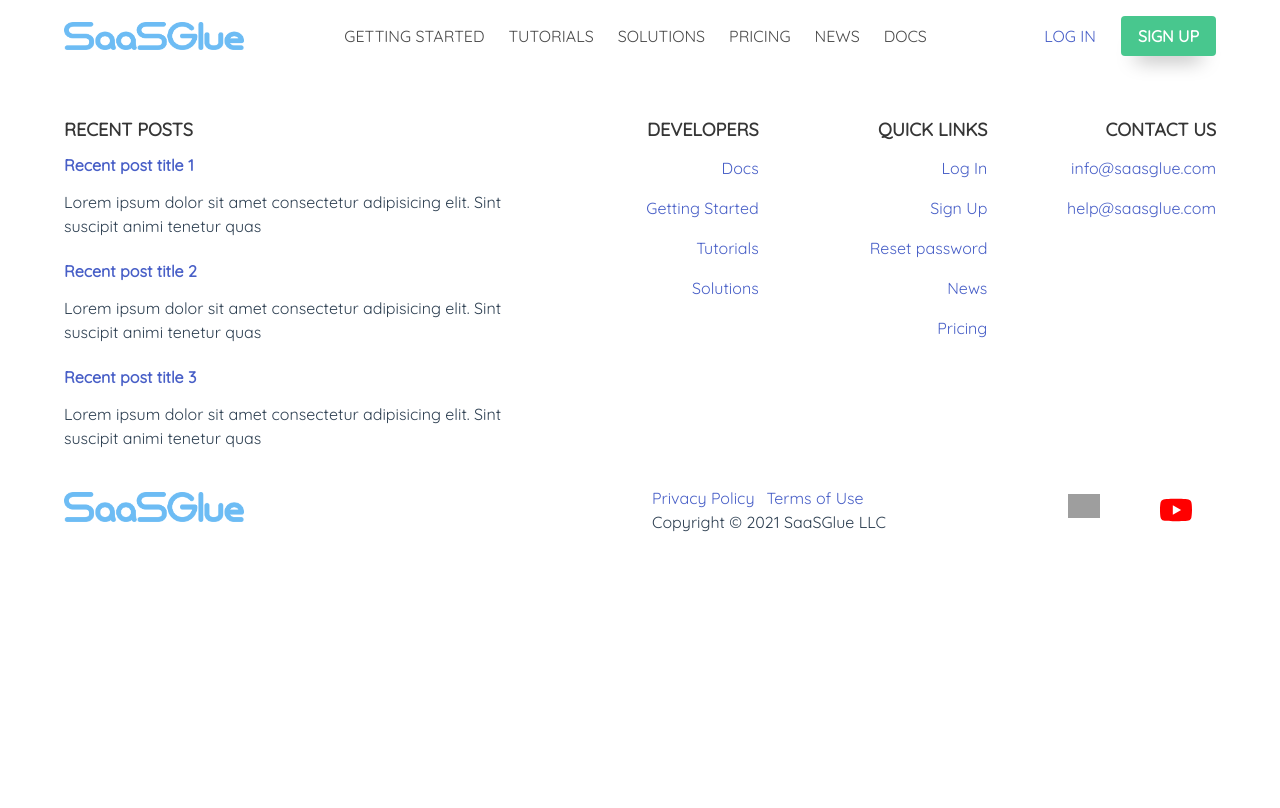
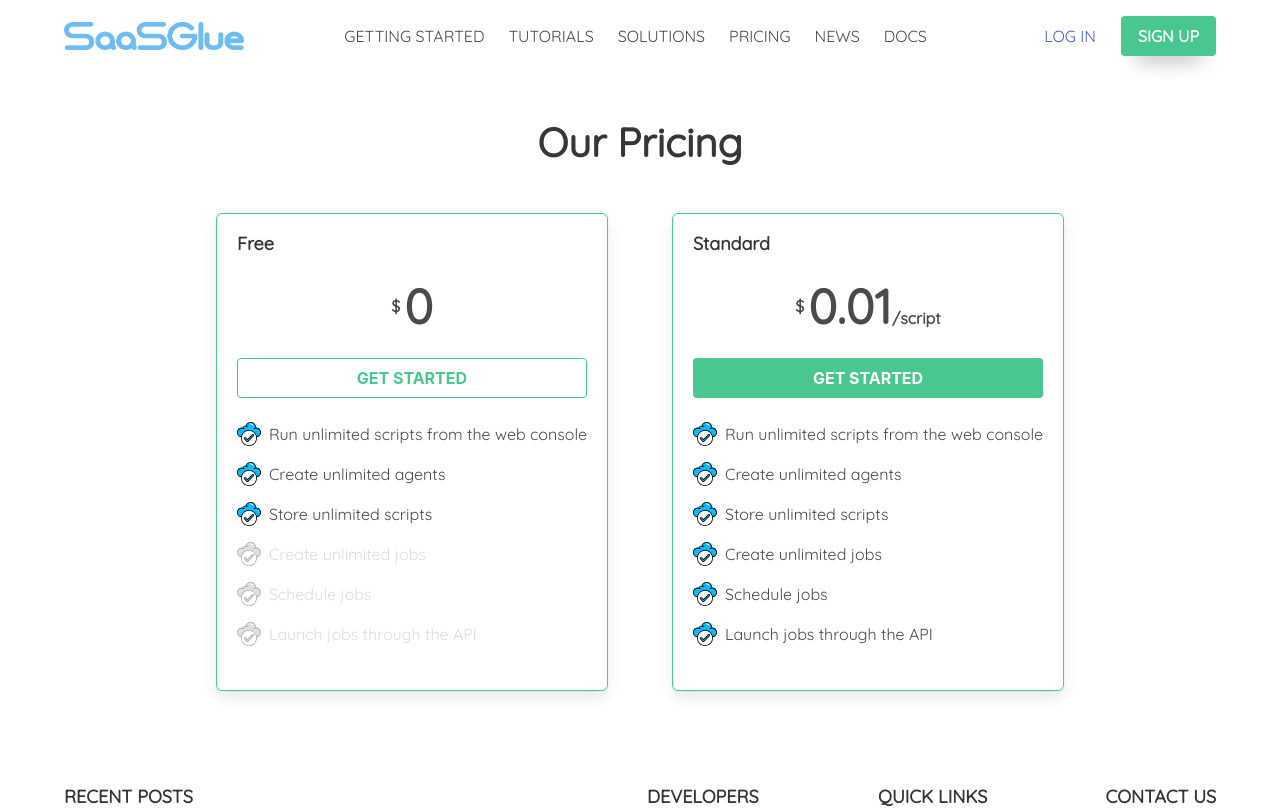
Before and after one commit to theironcook/sgmv3, a Vue app: page /pricing in a window 1280 px wide. Shown: the top 808 px of the page. Built offline with nearby package versions, Linux system fonts and the light colour scheme; grey boxes are pictures that could not be loaded.

Commit message:
add pricing page

```diff
--- /dev/null
+++ b/src/components/Pricing.vue
@@ -0,0 +1,133 @@
+<template>
+    <section class="section">
+        <div class="container">
+            <div class="columns">
+                <div class="column">
+                    <h2 class="title is-size-2-desktop has-text-centered is-size-4-touch mb-5">Our Pricing</h2>
+                </div>
+            </div>
+            <div class="columns is-centered is-variable is-8">
+                <div class="column is-narrow-desktop">
+                    <div class="box content has-border-success">
+                        <header>
+                            <h5>Free</h5>
+                        </header>
+                        <p class="has-text-weight-bold is-align-items-center is-flex is-justify-content-center">
+                            <span class="pr-1">$</span>
+                            <span class="is-size-1">0</span>
+                        </p>
+                        <button class="button is-fullwidth is-success is-outlined has-text-weight-bold">GET STARTED</button>
+                        <div class="has-text-left my-5 is-flex is-flex-direction-column">
+                            <p class="icon-text is-flex is-align-items-center is-flex-wrap-nowrap">
+                                <span class="icon mr-2">
+                                    <img src="@/assets/images/checkmark.svg" />
+                                </span>
+                                <span>Run unlimited scripts from the web console</span>
+                            </p>
+                            <p class="icon-text">
+                                <span class="icon mr-2">
+                                    <img src="@/assets/images/checkmark.svg" />
+                                </span>
+                                <span>Create unlimited agents</span>
+                            </p>
+                            <p class="icon-text">
+                                <span class="icon mr-2">
+                                    <img src="@/assets/images/checkmark.svg" />
+                                </span>
+                                <span>Store unlimited scripts</span>
+                            </p>
+                            <p class="icon-text has-text-grey-lighter">
+                                <span class="icon mr-2">
+                                    <img class="has-icon-muted" src="@/assets/images/checkmark.svg" />
+                                </span>
+                                <span>Create unlimited jobs</span>
+                            </p>
+                            <p class="icon-text has-text-grey-lighter">
+                                <span class="icon mr-2">
+                                    <img class="has-icon-muted" src="@/assets/images/checkmark.svg" />
+                                </span>
+                                <span>Schedule jobs</span>
+                            </p>
+                            <p class="icon-text has-text-grey-lighter">
+                                <span class="icon mr-2">
+                                    <img class="has-icon-muted" src="@/assets/images/checkmark.svg" />
+                                </span>
+                                <span>Launch jobs through the API</span>
+                            </p>
+                        </div>
+                    </div>
+                </div>
+                <div class="column is-narrow-desktop">
+                    <div class="box content has-border-success">
+                        <header>
+                            <h5>Standard</h5>
+                        </header>
+                        <p class="has-text-weight-bold is-align-items-center is-flex is-justify-content-center">
+                            <span class="pr-1">$</span>
+                            <span class="is-size-1">0.01</span>
+                            <span class="pt-5">/script</span>
+                        </p>
+                        <button class="button is-fullwidth is-success has-text-weight-bold">GET STARTED</button>
+                        <div class="has-text-left my-5 is-flex is-flex-direction-column">
+                            <p class="icon-text is-flex is-align-items-center is-flex-wrap-nowrap">
+                                <span class="icon mr-2">
+                                    <img src="@/assets/images/checkmark.svg" />
+                                </span>
+                                <span>Run unlimited scripts from the web console</span>
+                            </p>
+                            <p class="icon-text">
+                                <span class="icon mr-2">
+                                    <img src="@/assets/images/checkmark.svg" />
+                                </span>
+                                <span>Create unlimited agents</span>
+                            </p>
+                            <p class="icon-text">
+                                <span class="icon mr-2">
+                                    <img src="@/assets/images/checkmark.svg" />
+                                </span>
+                                <span>Store unlimited scripts</span>
+                            </p>
+                            <p class="icon-text">
+                                <span class="icon mr-2">
+                                    <img src="@/assets/images/checkmark.svg" />
+                                </span>
+                                <span>Create unlimited jobs</span>
+                            </p>
+                            <p class="icon-text">
+                                <span class="icon mr-2">
+                                    <img src="@/assets/images/checkmark.svg" />
+                                </span>
+                                <span>Schedule jobs</span>
+                            </p>
+                            <p class="icon-text">
+                                <span class="icon mr-2">
+                                    <img src="@/assets/images/checkmark.svg" />
+                                </span>
+                                <span>Launch jobs through the API</span>
+                            </p>
+                        </div>
+                    </div>
+                </div>
+            </div>
+        </div>
+    </section>
+</template>
+
+<script lang="ts">
+    import { defineComponent } from 'vue';
+
+    export default defineComponent({
+        name: 'Pricing'
+    });
+</script>
+
+<style scoped lang="scss">
+    .has-icon-muted {
+        filter: grayscale(1);
+        opacity: .3;
+    }
+
+    .has-border-success {
+        border: 1px solid #48c78e;
+    }
+</style>
--- a/src/router/index.ts
+++ b/src/router/index.ts
@@ -1,5 +1,6 @@
 import { createRouter, createWebHistory, RouteRecordRaw } from 'vue-router';
 
+import Pricing from '@/components/Pricing.vue';
 import Docs from '@/components/docs/Docs.vue';
 import Home from '@/components/home/Home.vue';
 
@@ -11,6 +12,10 @@ const routes: Array<RouteRecordRaw> = [{
     path: '/docs',
     name: 'Docs',
     component: Docs
+}, {
+    path: '/pricing',
+    name: 'Pricing',
+    component: Pricing
 }];
 
 const router = createRouter({
```
